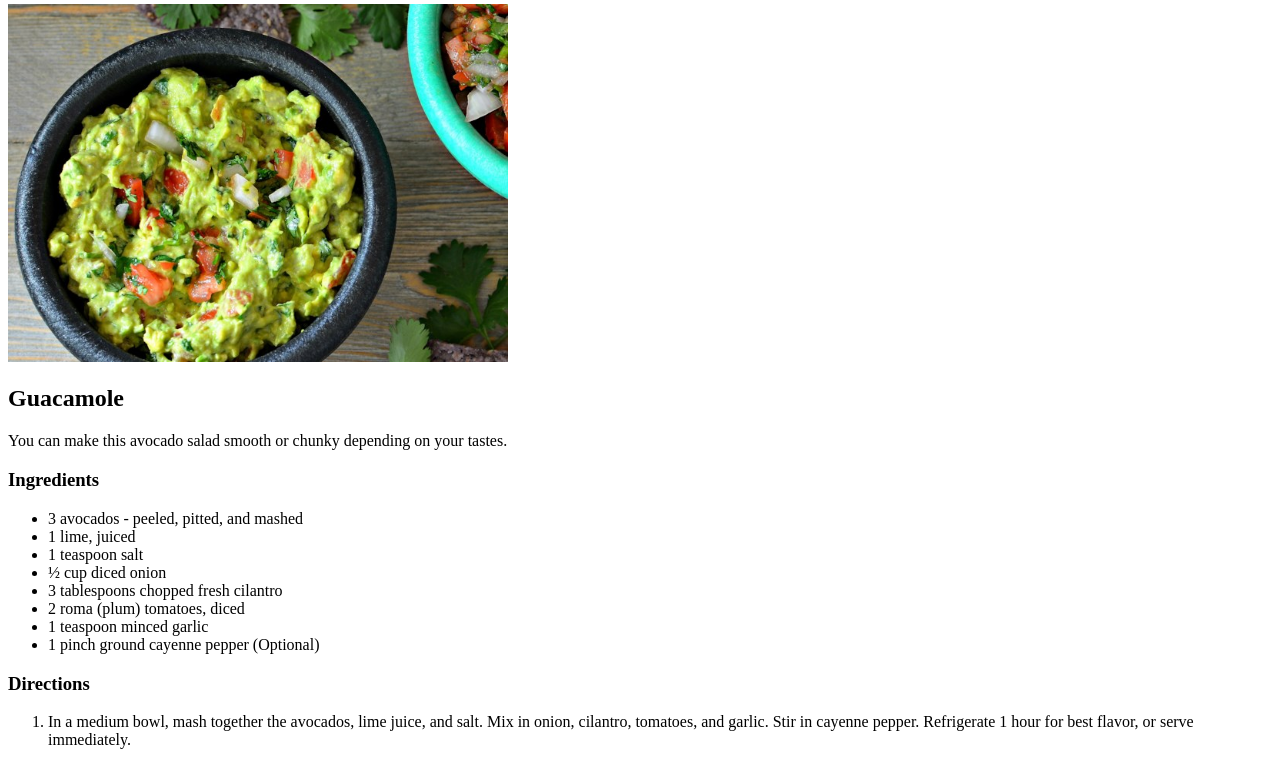
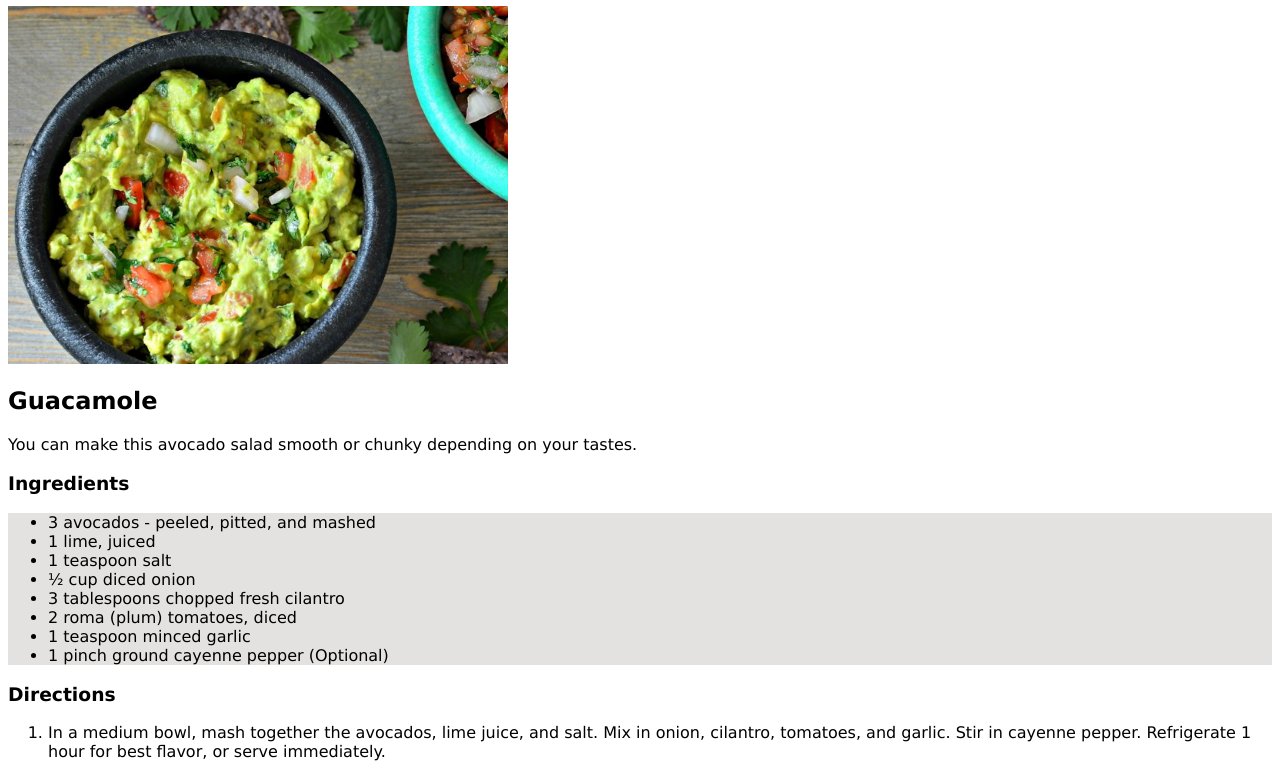
Before and after one commit to vsamavila/odin-recipes, a plain HTML site: page recipes/guacamole.html in a window 1280 px wide. Shown: the part 102-879 px from the top of the page. Drawn offline with Linux system fonts and the light colour scheme.

Commit message:
Add stylesheet to entire site

```diff
--- a/recipes/guacamole.html
+++ b/recipes/guacamole.html
@@ -5,6 +5,7 @@
     <meta http-equiv="X-UA-Compatible" content="IE=edge">
     <meta name="viewport" content="width=device-width, initial-scale=1.0">
     <title>Guacamole Recipe</title>
+    <link rel="stylesheet" href="../styles/styles.css">
 </head>
 <body>
     <a href="../index.html">Home</a>
--- /dev/null
+++ b/styles/styles.css
@@ -0,0 +1,6 @@
+* {
+    font-family: "Verdana", "Geneva", "Tahoma", sans-serif;
+}
+ ul {
+     background-color: rgb(228, 225, 225);
+ }
```
Also changed, not shown: index.html (+1 -0 lines), recipes/lasagna.html (+1 -0 lines), recipes/nachos.html (+1 -0 lines), 1 other file.
